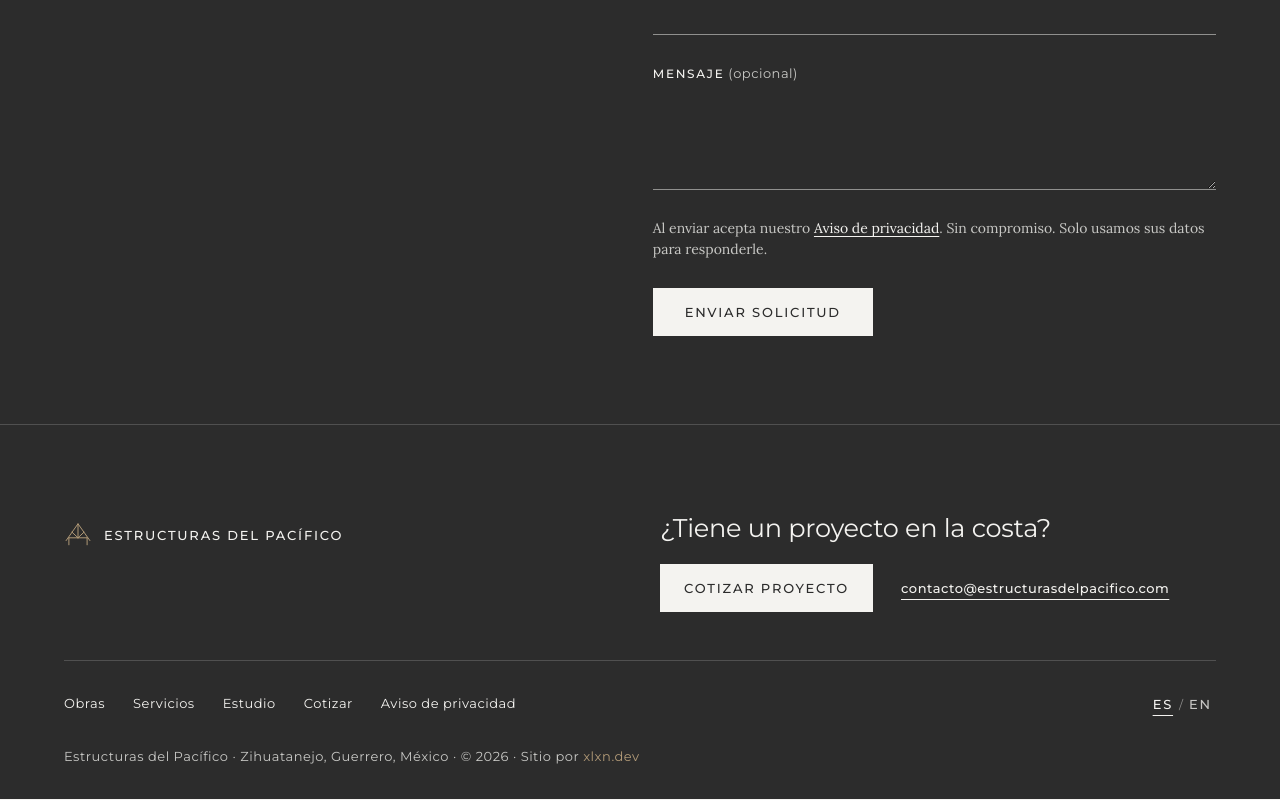
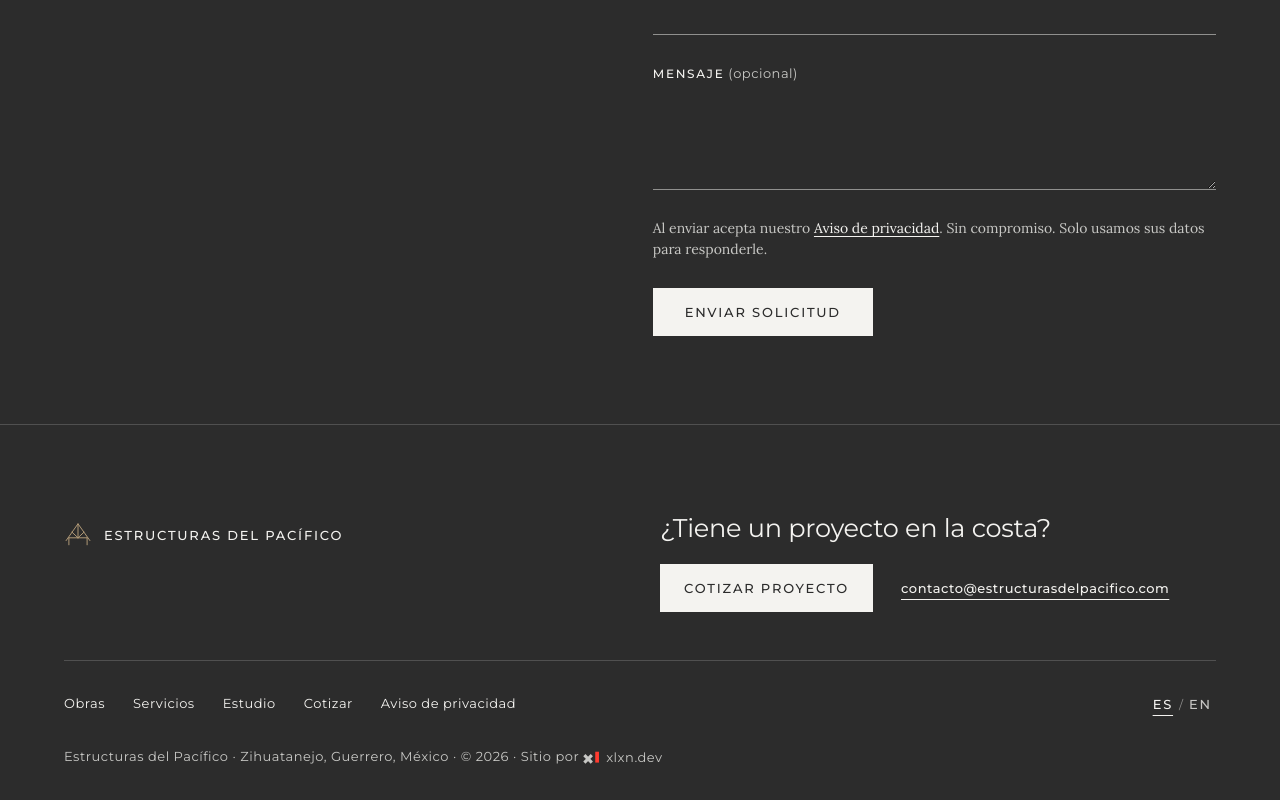
Before and after one commit to 4lxn/edp, a React (Vite) app: page / in a window 1280 px wide. Shown: the part 9526-10326 px from the top of the page. Built offline with nearby package versions, Linux system fonts and the light colour scheme.

Commit message:
Footer: add the xlxn mark to the site credit
Co-Authored-By: Claude Opus 5.5 <noreply@anthropic.com>
Claude-Session: https://claude.ai/code/session_015bAdjZoXBvTEWVTrk59NbH

```diff
--- a/src/components/Footer.jsx
+++ b/src/components/Footer.jsx
@@ -32,7 +32,11 @@ export default function Footer() {
           <LangSwitch />
         </nav>
         <p className="ftr-legal">{t.brand} · {t.footer.address} · {t.footer.rights(__BUILD_YEAR__)}
-          <span> · {t.footer.credit} <a href="https://xlxn.dev" target="_blank" rel="noopener" style={{ color: 'var(--bronze)' }}>xlxn.dev</a></span>
+          <span> · {t.footer.credit} <a href="https://xlxn.dev" target="_blank" rel="noopener" style={{ color: 'var(--paper)', textDecoration: 'none', display: 'inline-flex', alignItems: 'center', gap: 6, verticalAlign: 'middle' }}>
+            {/* ponytail: xlxn mark, same drawing as xlxn.dev/favicon.svg minus its black tile */}
+            <svg width="17" height="13" viewBox="2 5 25 19" aria-hidden="true" style={{ overflow: 'visible' }}><path d="M4 11l11 11M15 11L4 22" stroke="currentColor" strokeWidth="4.6" /><rect x="20" y="6" width="5.5" height="16" fill="#ff3b2f" /></svg>
+            xlxn.dev
+          </a></span>
         </p>
       </div>
     </footer>
```
